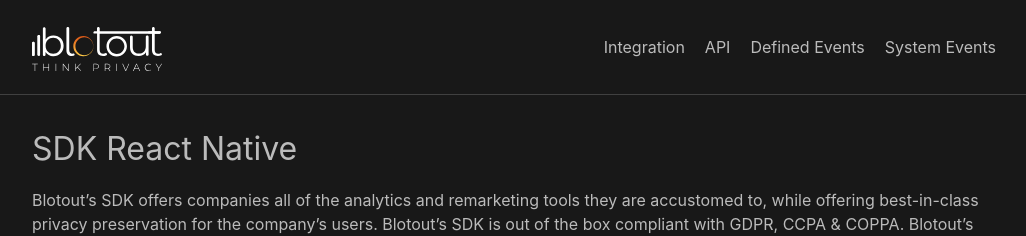
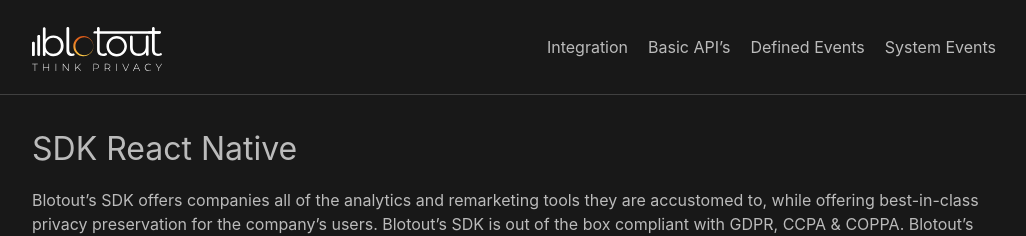
Before and after one commit to blotoutio/sdk-react-native, a Jekyll site: the page built from docs/index.md, in a window 1280 px wide. Shown: the top 236 px of the page, without its empty margins (126-1152 px from the left). Built offline with Jekyll 4.4.1, drawn with Linux system fonts in a browser that asks for light colours; our own code applies the rules of GitHub Pages for plain Markdown files.

Commit message:
Fixes title

```diff
--- a/docs/basic_apis.md
+++ b/docs/basic_apis.md
@@ -1,14 +1,14 @@
-# API
+# Basic API's
 
 ## init
 The `init` method is used for initializing SDK. This sets all required configurations and also sends system event `sdk_start` which allows it to record user.
 
 ### Input
-|                  |                      |         |                                                        |
-| ---------------- |----------------------|---------| -------------------------------------------------------|
-| `token`          | `String`             | Required | Application token that you can get in your dashboard.  |
-| `endpointUrl`    | `String`             | Required | Url where you will be sending data. |
-| `comletionHandler` | `CompletionHandler` | Required | Return callback for sdk success and failure|
+|                  |                      |         |                                                       |
+| ---------------- |----------------------|---------|-------------------------------------------------------|
+| `token`          | `String`             | Required | Application token that you can get in your dashboard. |
+| `endpointUrl`    | `String`             | Required | Url where you will be sending data.                   |
+| `comletionHandler` | `CompletionHandler` | Required | Return callback for sdk success and failure.          |
 
 
 #### Example
@@ -29,9 +29,9 @@ init(
 The `capture` method is used to record developer events. This allows you to send custom events to the server when a user is interacting with the app. For example, one custom event would be when a user adds an item to a cart.
 
 #### Input
-|                  |          |          |    |
-|------------------|----------|----------|-----|
-| `eventName`      | `String` |          | Name of the event that you are sending                                                                                         |
+|                  |          |          |                                                                                                                                 |
+|------------------|----------|----------|---------------------------------------------------------------------------------------------------------------------------------|
+| `eventName`      | `String` |          | Name of the event that you are sending                                                                                          |
 | `additionalData` | `Object` | Optional | You can provide some additional data to this event. There is no limitation as this is just a key-value pair send to the server. |
 
 #### Example
@@ -48,11 +48,11 @@ PHI ( Protected Health Information) events are like PII, but carry user’s priv
 In Blotout managed or deployed Infrastructure, PII and PHI events data is encrypted using asymmetric encryption algorithms and provides access to authenticated users only.
 
 #### Input
-|             |           |          |          |
-|-------------|-----------|----------|---------|
-| `eventName` | `String`  |          | Name of the event that you are sending                                                                                         |
+|             |           |          |                                                                                                                                 |
+|-------------|-----------|----------|---------------------------------------------------------------------------------------------------------------------------------|
+| `eventName` | `String`  |          | Name of the event that you are sending                                                                                          |
 | `eventInfo` | `Object`  |          | You can provide some additional data to this event. There is no limitation as this is just a key-value pair send to the server. |
-| `isPHI`     | `Boolean` | Optional | You can specify specific event type to an event                                                                                |
+| `isPHI`     | `Boolean` | Optional | You can specify specific event type to an event                                                                                 |
 
 
 #### Example
```
